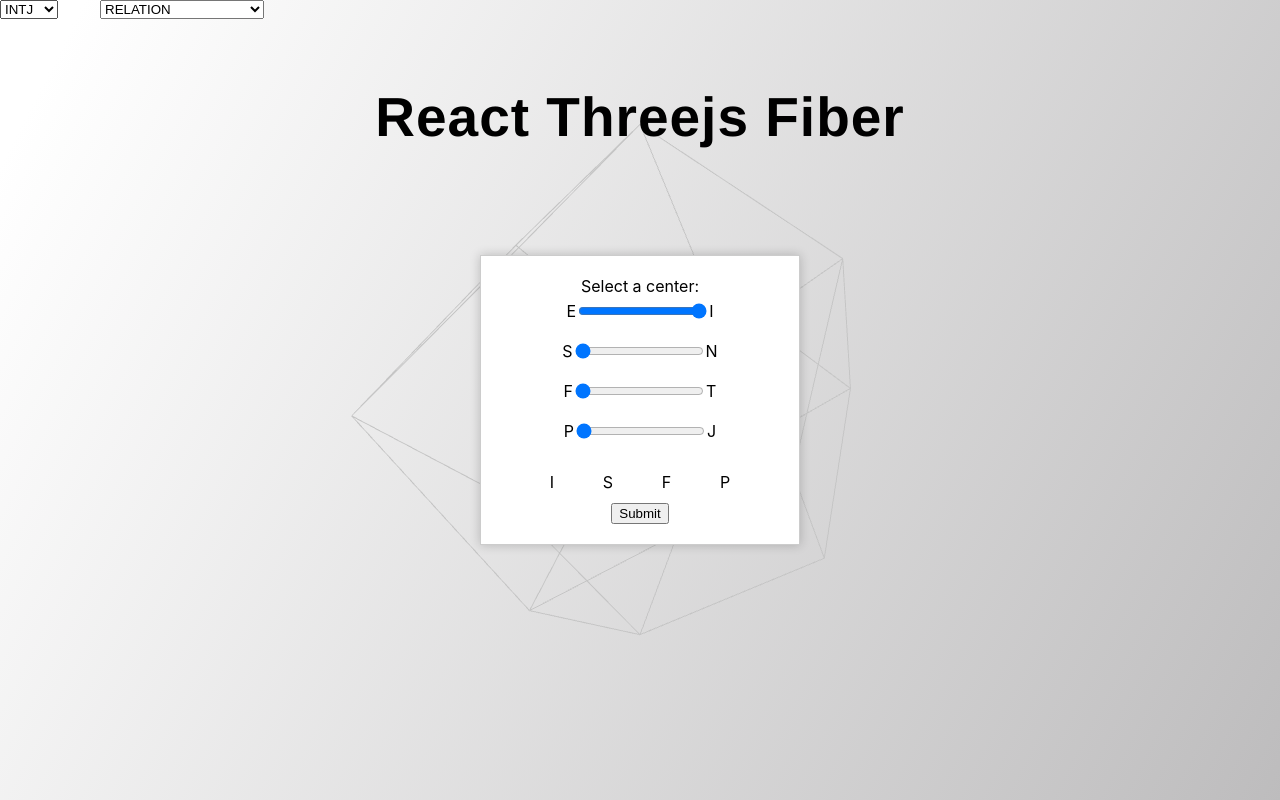
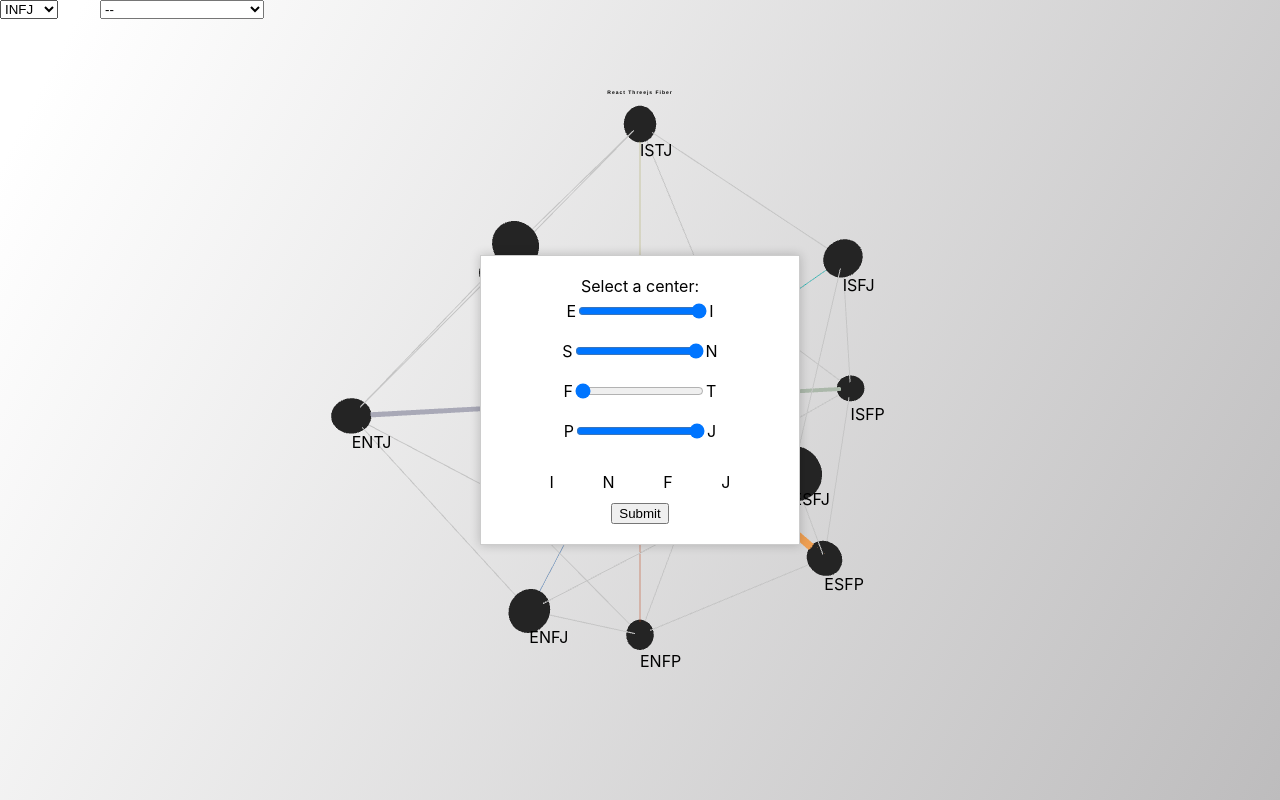
Before and after one commit to antiborder/16types, a React (Create React App) app: page / in a window 1280 px wide. Built offline with nearby package versions, Linux system fonts and the light colour scheme.

Commit message:
InitialModalを追加

```diff
--- a/src/App.css
+++ b/src/App.css
@@ -33,14 +33,15 @@ body #root {
   width: 100%;
 }
 
-h1 {
+h6 {
   position: absolute;
   top: 10%;
   left: 50%;
   transform: translate(-50%, -50%);
   color: black;
   font-family: "Franklin Gothic Medium", "Arial Narrow", Arial, sans-serif;
-  font-size: 55px;
+  font-size: 5px;
+  z-index: 0;
   letter-spacing: 1px;
 }
 
--- a/src/App.js
+++ b/src/App.js
@@ -1,19 +1,15 @@
 import './App.css';
 
 import { Canvas } from "@react-three/fiber"
-import {  useState, useEffect } from 'react';
+import {  useState, useEffect, useCallback } from 'react';
 import { OrbitControls} from '@react-three/drei'
 
 import {InitialModal} from './InitialModal.js';
 import {Tetra} from './Tetra.js';
 
-//　最初のタイプ判定。モーダル開いたらcenterに代入されるように？
-// modal外をクリックで閉じる
-//CenterSelectの初期値
-// Modeのプルダウンに現在のセンターに関連する関係を選ぶ選択肢
 // NodeとRelationのマウスオーバーで吹き出しが出る。
+// Nodeの色とサイズ 色はNT NF SP SJで分ける。　サイズは相性で分ける
 // タイプの詳細
-// Nodeの色とサイズ
 // 相性の詳細
 // modalを閉じたらボールが再アニメーション
 //　type名を黒とグレイで色分け
@@ -26,11 +22,10 @@ import {Tetra} from './Tetra.js';
 // Relationの移動を連続アニメーション
 
 
+function CenterSelect(props) {
 
-
-function CenterSelect(props) {
   return (
-    <select id="center" value ={props.center || ""} onChange={props.onChange} >
+    <select id="center" value ={props.center} onChange={props.onChange} >
       <option value="INTJ">INTJ</option>
       <option value="INTP">INTP</option>
       <option value="ENTJ">ENTJ</option>
@@ -52,12 +47,18 @@ function CenterSelect(props) {
   )
 }
 
+function ModeSelect(props) {
+  const [mode, setMode] = useState(props.mode)
 
-function ModeSelect(props) {
-
+  const handleModeChange = (event) => {
+    const value = event.target.value === 'CENTER' ? 'RELATION' : event.target.value;
+    setMode(value)
+    props.onChange(event, value);
+  };
   return (
-    <select id="mode" onChange={props.onChange} >
-      <option value='RELATION'>RELATION</option>
+    <select id="mode" onChange={handleModeChange} value={mode}>
+      <option value='RELATION'>--</option>
+      <option value='CENTER'>{props.center}との関係</option>
       <option value='DUALITY'>DUALITY</option>
       <option value="ACTIVATION">ACTIVATION</option>
       <option value="SEMI_DUALITY">SEMI_DUALITY</option>
@@ -73,50 +74,82 @@ function ModeSelect(props) {
       <option value="REQUEST_MINUS">REQUEST_MINUS</option>
       <option value="SUPERVISION_PLUS">SUPERVISION_PLUS</option>
       <option value="SUPERVISION_MINUS">SUPERVISION_MINUS</option>
-
     </select>
   )
 }
 
 function App() {
 
-  const [center, setCenter] = useState("");
+  const InitialValue = () => {
+    const options = [
+      ['E', 'I'],
+      ['S', 'N'],
+      ['F', 'T'],
+      ['P', 'J']
+    ];
+
+    let initialValue = "";
+    for (let i = 0; i < options.length; i++) {
+      const choice = options[i][Math.floor(Math.random() * 2    )];
+      initialValue += choice;
+    }
+
+    return initialValue;
+  };
+  const [center, setCenter] = useState(InitialValue);
+
   const [mode, setMode] = useState("RELATION");
-  const [relationCenter, setRelationCenter] = useState("")
-  const [showModal, setShowModal] = useState(true);
+  const [relationCenter, setRelationCenter] = useState(center)
+  const [isModalOpen, setIsModalOpen] = useState(true);
+
+
+
 
   const handleCenterSelectChange = (event) => {
     setCenter(event.target.value);
 
   };
 
-    const handleCenterChange = (newValue) => {
+  const handleModalCenterChange = (newValue) => {
     setCenter(newValue);
+    setRelationCenter(newValue)
+  };
 
-  };
   const handleModeChange = (event) => {
     setMode(event.target.value);
-    if(event.target.value === 'RELATION'){
+    if(event.target.value === 'RELATION' ){
       setRelationCenter(center)
     }
+    if(event.target.value === 'CENTER' ){
+      setRelationCenter(center)
+      setMode('RELATION')
+    }
+  };
+  const closeModal= useCallback(() =>{
+    setIsModalOpen(false)
+    document.removeEventListener('click',closeModal)
+  },[])
+
+  const handleModalSelect = () => {
+    setIsModalOpen(false);
   };
 
-
-  const handleModalSelect = () => {
-    // setCenter(selectedCenter);
-    setShowModal(false);
-  };
-
-  useEffect(() => {
-    setShowModal(true);
-  }, []);
+  useEffect(()=>{
+    return ()=>{
+      document.addEventListener('click',closeModal)
+    }
+  },[closeModal])
 
   return (
     <>
-          {showModal &&
-            <InitialModal onSelect = {handleModalSelect}
+          {isModalOpen &&
+            <InitialModal
+            onClick={(event)=>{closeModal(event)}}
+            onSelect = {handleModalSelect}
             center={center}
-            handleCenterChange={handleCenterChange} />}
+            relationCenter = {relationCenter}
+            handleCenterChange={handleModalCenterChange}/>
+                }
       <div id="canvas-container">
         <Canvas camera={{ position: [0, 0, 7] }}>
           <Tetra
@@ -130,10 +163,14 @@ function App() {
           <OrbitControls />
         </Canvas>
       </div>
-      <h1>React Threejs Fiber</h1>
-      <CenterSelect center = {center}
+      <h6>React Threejs Fiber</h6>
+      <CenterSelect
+      center = {center}
+      defaultValue=""
         onChange={handleCenterSelectChange} />
-      <ModeSelect onChange={handleModeChange} />
+      < ModeSelect
+      center = {center}
+      onChange={handleModeChange} />
     </>
   );
 }
--- a/src/InitialModal.js
+++ b/src/InitialModal.js
@@ -12,10 +12,10 @@ function SliderContainer(props) {
 }
 
 function InitialModal(props) {
-  const [EIValue, setEIValue] = useState(Math.floor(Math.random() * 101));
-  const [SNValue, setSNValue] = useState(Math.floor(Math.random() * 101));
-  const [FTValue, setFTValue] = useState(Math.floor(Math.random() * 101));
-  const [PJValue, setPJValue] = useState(Math.floor(Math.random() * 101));
+  const [EIValue, setEIValue] = useState(props.center[0] === 'E' ? 0 : 100);
+  const [SNValue, setSNValue] = useState(props.center[1] === 'S' ? 0 : 100);
+  const [FTValue, setFTValue] = useState(props.center[2] === 'F' ? 0 : 100);
+  const [PJValue, setPJValue] = useState(props.center[3] === 'P' ? 0 : 100);
 
   const getCenter = () =>{
     return (EIValue < 50 ? 'E' : 'I') + (SNValue < 50 ? 'S' : 'N') + (FTValue < 50 ? 'F' : 'T') + (PJValue < 50 ? 'P' : 'J')
@@ -35,8 +35,6 @@ function InitialModal(props) {
     let newCenter = getCenter().slice(0,1) + (event.target.value < 50 ? 'S' : 'N') + getCenter().slice(2)
     setCenter(newCenter)
     props.handleCenterChange(newCenter)
-
-
   };
 
   const handleFTChange = (event) => {
@@ -44,8 +42,6 @@ function InitialModal(props) {
     let newCenter = getCenter().slice(0,2) + (event.target.value < 50 ? 'F' : 'T') + getCenter().slice(3)
     setCenter(newCenter)
     props.handleCenterChange(newCenter)
-
-
   };
 
   const handlePJChange = (event) => {
@@ -53,25 +49,21 @@ function InitialModal(props) {
     let newCenter = getCenter().slice(0,3) + (event.target.value < 50 ? 'P' : 'J') + getCenter().slice(4)
     setCenter(newCenter)
     props.handleCenterChange(newCenter)
-
-
   };
 
   const handleSubmit = () => {
-    // const personality =
-    //   `I${EIValue > 50 ? EIValue : '0' + EIValue}
-    //     S${SNValue > 50 ? SNValue : '0' + SNValue}
-    //     F${FTValue > 50 ? FTValue : '0' + FTValue}
-    //     J${JPValue > 50 ? JPValue : '0' + JPValue}`;
     props.onSelect();
   };
 
-  const handleInputChange = (event) => {
+  const handleCenterChange = (event) => {
     props.handleCenterChange(center)
   }
 
   return (
-    <div className="modal">
+
+    <div className="modal"
+      onClick={(event)=>{event.stopPropagation()}}
+      >
       <label htmlFor="center-select">Select a center:</label>
 
       <SliderContainer label1="E" label2="I" value={EIValue} onChange={handleEIChange} />
@@ -80,7 +72,7 @@ function InitialModal(props) {
       <SliderContainer label1="P" label2="J" value={PJValue} onChange={handlePJChange} />
 
       <div className="selected-values"
-        onChange={handleInputChange}
+        onChange={handleCenterChange}
       >
         <p>{EIValue < 50 ? 'E' : 'I'}</p>
         <p>{SNValue < 50 ? 'S' : 'N'}</p>
@@ -92,6 +84,7 @@ function InitialModal(props) {
       <button onClick={handleSubmit}>Submit</button>
 
     </div>
+
   );
 }
 
--- a/src/Tetra.js
+++ b/src/Tetra.js
@@ -37,7 +37,7 @@ const Node = (props) => {
         <sphereGeometry args={[0.2, 32, 16]} />
         <meshStandardMaterial color={props.slot === 'OOOO' ? "#CCC" : "gray"} />
         <Html
-        zIndexRange={[100, 0]} // Z-order range (default=[16777271, 0])
+        zIndexRange={[100, 5]} // Z-order range (default=[16777271, 0])
         ><p>{props.slot=== 'XXXX' ? null : props.type}</p></Html>
       </animated.mesh>
     );
```
